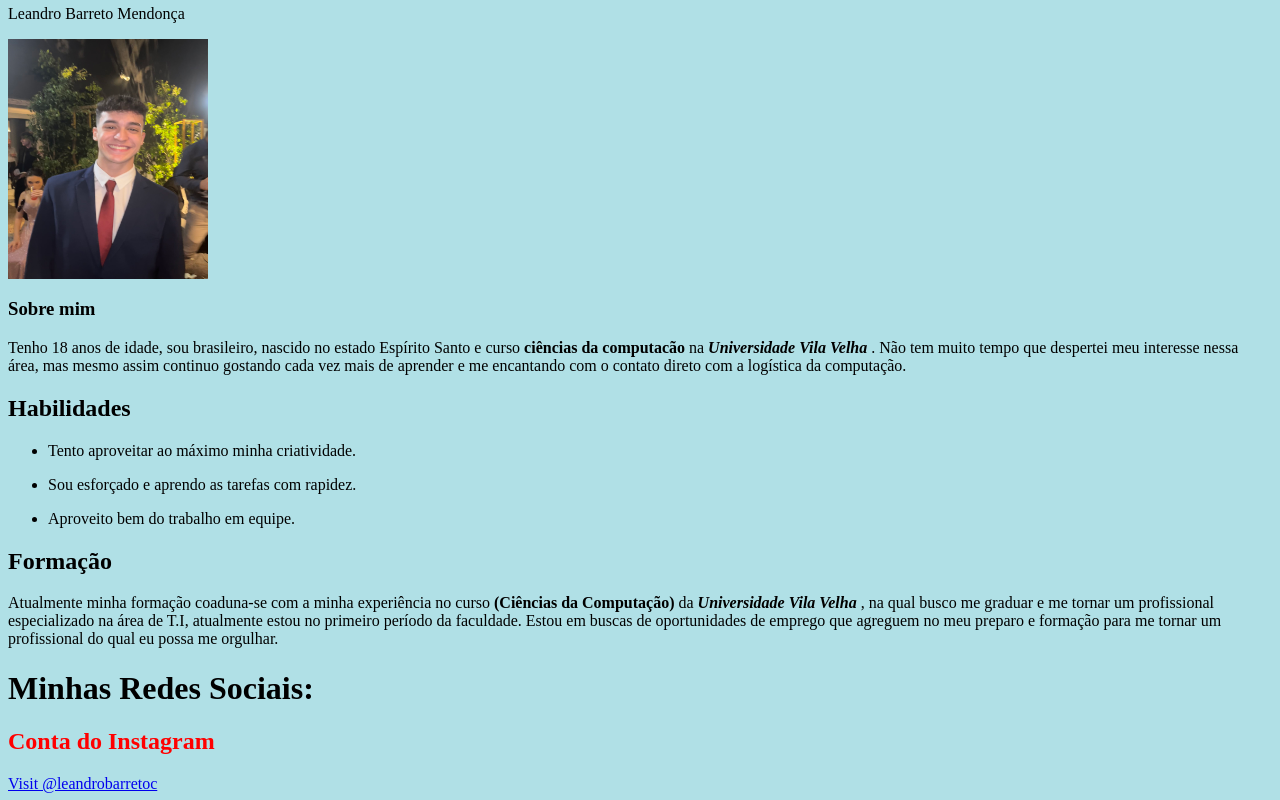
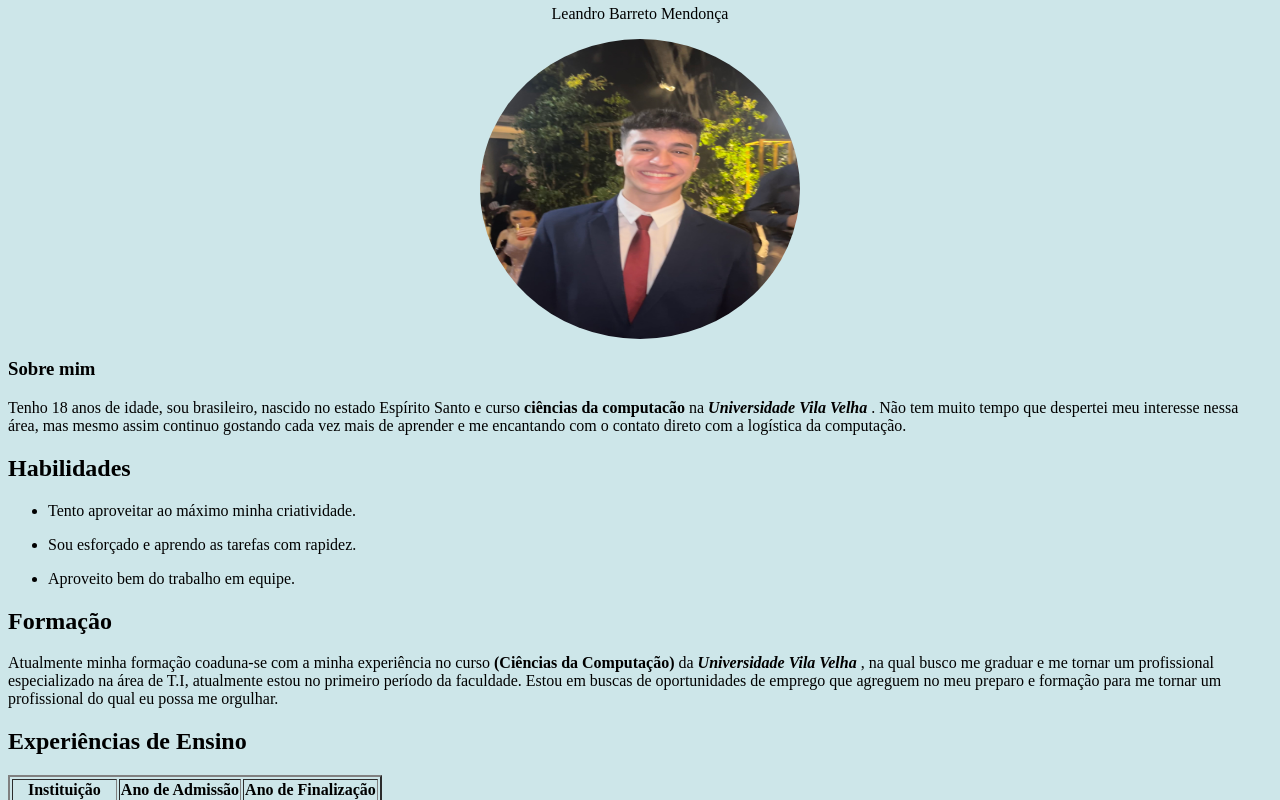
Before and after one commit to LeandroBarrts/PORTIFOLIO-2.0, a plain HTML site: page index.html in a window 1280 px wide. Shown: the part 108-908 px from the top of the page. Drawn offline with Linux system fonts and the light colour scheme.

Commit message:
Add files via upload

```diff
--- /dev/null
+++ b/index.css
@@ -0,0 +1,3 @@
+body {background-color: rgb(205, 230, 233);}
+img {border-radius: 80%;}
+div#header {text-align: center;}
--- a/index.html
+++ b/index.html
@@ -2,7 +2,7 @@
 
 <head>
 
-        <style>body {background-color: powderblue;}</style>
+     <link rel="stylesheet" href="index.css">
 
    <title> Currículo Leandro Barreto</title>
 
@@ -14,18 +14,19 @@
 <div id="header">
         <h1> Portifólio Curricular</h1>
     <h2>Nome</h2> <p> Leandro Barreto Mendonça</p>
-    <img width="200x200" height="240" src="IMG_4432.jpg" alt="Foto de Leandro"> </div>
+    <img width="320" height="300" src="IMG_4432.jpg" alt="Foto de Leandro">
+
+</div>
 
 
 
-    <h3>Sobre mim</h3> <p> Tenho 18 anos de idade, sou brasileiro, nascido no estado Espírito Santo e curso <strong> ciências da computacão </strong> na <strong> <em> Universidade Vila Velha </em> </strong>. Não tem muito tempo que despertei meu interesse nessa área, mas mesmo assim continuo gostando cada vez mais de aprender e me encantando com o contato direto com a logística da computação.</p>
-    <h2>Habilidades</h2> <p> <ul> <li> Tento aproveitar ao máximo minha criatividade. </li></ul></p> <p> <ul> <li> Sou esforçado e aprendo as tarefas com rapidez. </li></ul></p> <p><ul><li> Aproveito bem do trabalho em equipe. </li></ul></p>
- <h2>Formação</h2> <p>Atualmente minha formação coaduna-se com a minha experiência no curso <strong> (Ciências da Computação) </strong> da   <strong> <em> Universidade Vila Velha </em> </strong> , na qual busco me graduar e me tornar um profissional especializado na área de T.I, atualmente estou no primeiro período da faculdade. Estou em buscas de oportunidades de emprego que agreguem no meu preparo e formação para me tornar um profissional do qual eu possa me orgulhar.</p>
+    <h3>Sobre mim</h3>
+    <p> Tenho 18 anos de idade, sou brasileiro, nascido no estado Espírito Santo e curso <strong> ciências da computacão </strong> na <strong> <em> Universidade Vila Velha </em> </strong>. Não tem muito tempo que despertei meu interesse nessa área, mas mesmo assim continuo gostando cada vez mais de aprender e me encantando com o contato direto com a logística da computação.</p>
+    <h2>Habilidades</h2> <p> <ul> <li> Tento aproveitar ao máximo minha criatividade. </li></ul></p>
+     <p> <ul> <li> Sou esforçado e aprendo as tarefas com rapidez. </li></ul></p> <p><ul><li> Aproveito bem do trabalho em equipe. </li></ul></p>
+ <h2>Formação</h2>
+ <p>Atualmente minha formação coaduna-se com a minha experiência no curso <strong> (Ciências da Computação) </strong> da   <strong> <em> Universidade Vila Velha </em> </strong> , na qual busco me graduar e me tornar um profissional especializado na área de T.I, atualmente estou no primeiro período da faculdade. Estou em buscas de oportunidades de emprego que agreguem no meu preparo e formação para me tornar um profissional do qual eu possa me orgulhar.</p>
 
-<h1>Minhas Redes Sociais:</h1>
-
-<h2 style="color:red"> Conta do Instagram</h2> <p><a href=https://www.instagram.com/leandrobarretoc target="_blank"> <p> Visit @leandrobarretoc </p> <img src=pngtree-instagram-social-platform-icon-png-image_6315976.png alt="@leandrobarretoc" width="100" > </a></p>
-<h2 style="color:dodgerblue">Conta do LinkedIn <p> <a href="https://www.linkedin.com/in/leandro-barreto-2859842b7/?lipi=urn%3Ali%3Apage%3Ad_flagship3_feed%3B8wKVw0T4TTSMK7d3%2BhCXbw%3D%3D" target="_blank" > <p>Visit Leandro Barreto</p> <img src=logo-linkedin-logo-icon-png-svg.png width="100"  alt="LinkedIn Leandro"></a></p>
 
 
   <h2>Experiências de Ensino</h2>
@@ -76,6 +77,11 @@
 
     </form>
 
+<h3>Minhas Redes Sociais:</h3>
+
+<a href=https://www.instagram.com/leandrobarretoc target="_blank"> <img src=pngtree-instagram-social-platform-icon-png-image_6315976.png alt="@leandrobarretoc" width="60px" height="60" > </a>
+<a href="https://www.linkedin.com/in/leandro-barreto-2859842b7/?lipi=urn%3Ali%3Apage%3Ad_flagship3_feed%3B8wKVw0T4TTSMK7d3%2BhCXbw%3D%3D" target="_blank" >  <img src=logo-linkedin-logo-icon-png-svg.png width="70px" height="65" alt="LinkedIn Leandro"></a>
+
 </body>
 
 </html>
```
